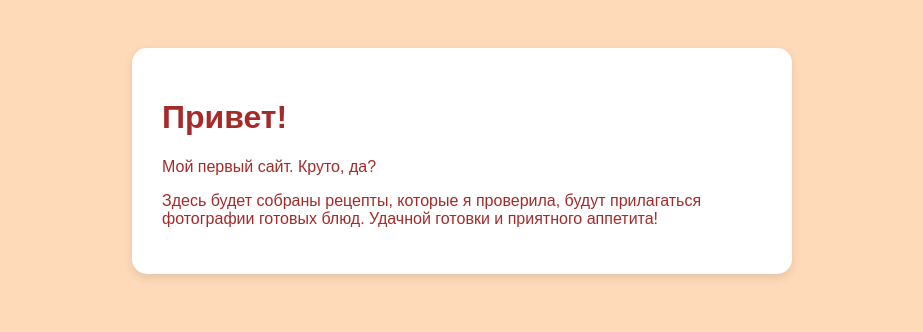
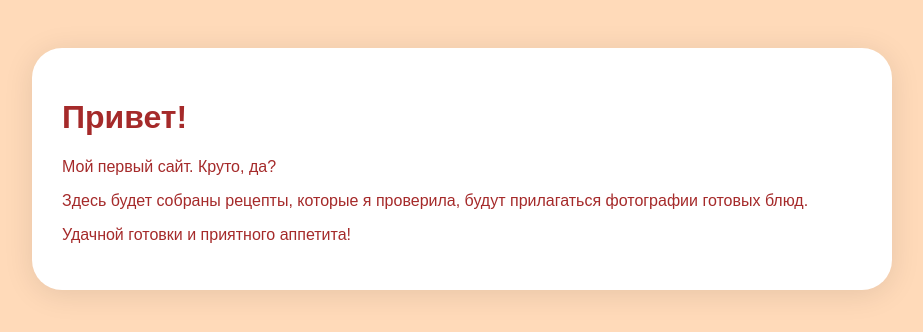
Before and after one commit to bvzgjkmpjdfntkz79-sketch/whity, a plain HTML site: page index.html in a window 1280 px wide. Shown: the whole page, without its empty margins (178-1101 px from the left). Drawn offline with Linux system fonts and the light colour scheme.

Commit message:
Add files via upload

```diff
--- a/index.html
+++ b/index.html
@@ -10,12 +10,12 @@
     background-color: #FFDAB9;
     padding: 40px;
     .container {
-    max-width: 600px; /* Ширина текста не больше 600 пикселей */
+    max-width: 800px; /* Ширина текста не больше 600 пикселей */
     margin: 0 auto; /* Центрируем этот блок на экране */
     background-color: white; /* Белая подложка, чтобы текст не сливался с фоном */
     padding: 30px; /* Внутренние отступы внутри белой карточки */
-    border-radius: 15px; /* Закругленные углы */
-    box-shadow: 0 4px 10px rgba(0,0,0,0.1); /* Легкая тень для объема */
+    border-radius: 30px; /* Закругленные углы */
+    box-shadow: 0 4px 30px rgba(0,0,0,0.1); /* Легкая тень для объема */
 }
   }
 </style>
@@ -24,7 +24,8 @@
   <div class="container">
     <h1>Привет!</h1>
     <p>Мой первый сайт. Круто, да?</p>
-    <p>Здесь будет собраны рецепты, которые я проверила, будут прилагаться фотографии готовых блюд. Удачной готовки и приятного аппетита!</p>
+    <p>Здесь будет собраны рецепты, которые я проверила, будут прилагаться фотографии готовых блюд.
+    <p>Удачной готовки и приятного аппетита!</p>
     </div>
   </body>
 </html>
```
